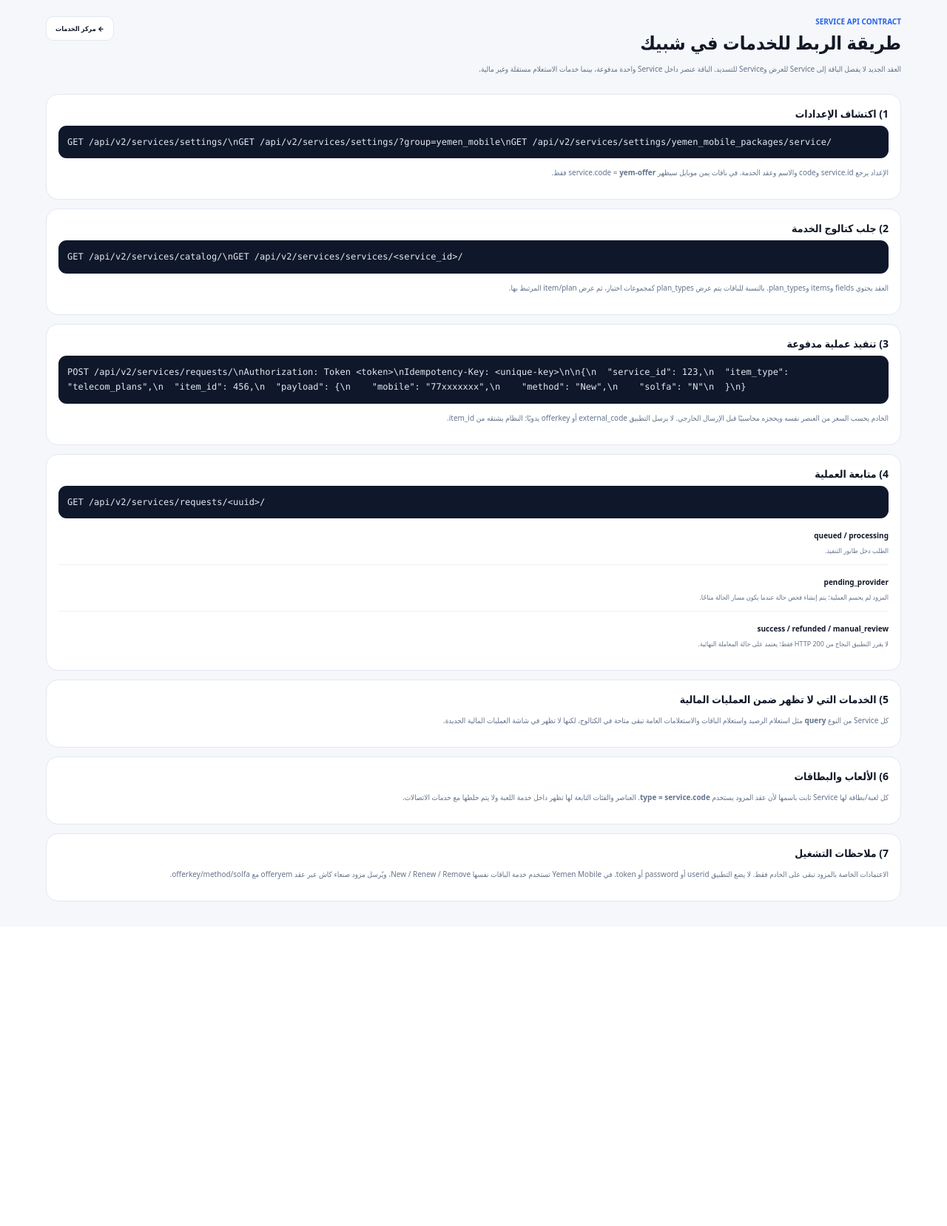
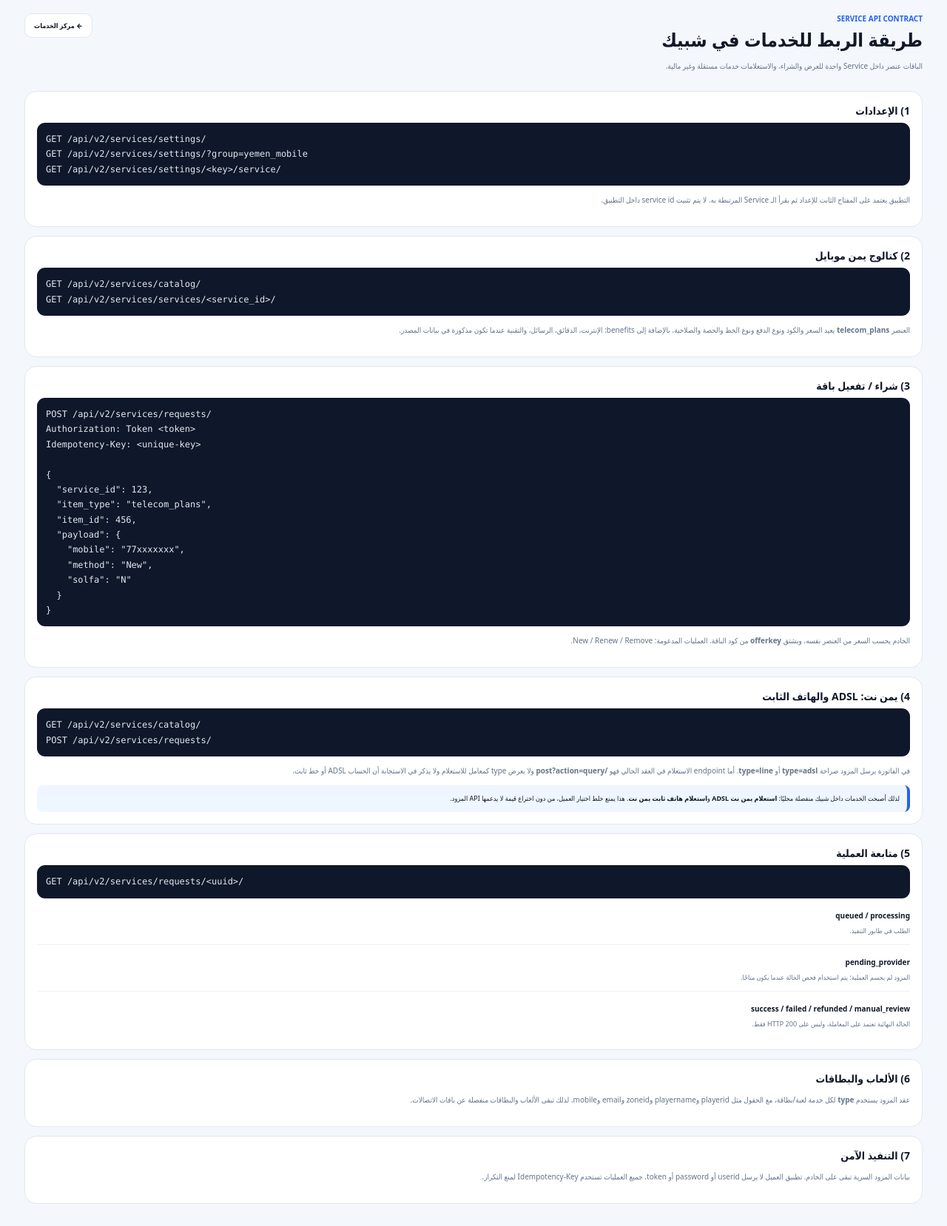
Before and after one commit to zydan25/marketplace, a Django app: page /admin/dashboard/services/v2/docs/ in a window 1280 px wide. Shown: the whole page at 74% size. Before the commit the page ends 1219 px from the top, so only its background shows below. Run offline with Django 5.2, Linux system fonts and the light colour scheme; the visitor is signed in with stand-in values (Sample User, id 1); parts of the project's set-up code (start-up, migrations or seed data) failed here and were passed over.

Commit message:
docs: document Yemen Net query distinction and package benefits

```diff
--- a/backend/templates/services/service_integration_v2.html
+++ b/backend/templates/services/service_integration_v2.html
@@ -1,12 +1,31 @@
 <!doctype html>
-<html lang="ar" dir="rtl"><head><meta charset="utf-8"><meta name="viewport" content="width=device-width,initial-scale=1"><title>طريقة الربط للخدمات — شبيك</title>
-<style>:root{--bg:#f5f7fb;--panel:#fff;--ink:#111827;--muted:#64748b;--line:#e2e8f0;--dark:#0f172a;--blue:#2563eb}*{box-sizing:border-box}body{margin:0;background:var(--bg);color:var(--ink);font-family:system-ui,-apple-system,"Segoe UI",Tahoma,Arial,sans-serif}.main{max-width:1200px;margin:auto;padding:22px}.top{display:flex;justify-content:space-between;gap:10px;align-items:flex-start;margin-bottom:14px}.eyebrow{font-size:10px;color:var(--blue);font-weight:900}h1{font-size:25px;margin:4px 0}.lead{font-size:10px;color:var(--muted);line-height:1.9}.btn{display:inline-block;border:1px solid var(--line);background:#fff;color:var(--ink);text-decoration:none;padding:9px 12px;border-radius:10px;font-size:9px;font-weight:900}.card{background:#fff;border:1px solid var(--line);border-radius:16px;padding:16px;margin-bottom:12px}.card h2{font-size:14px;margin:0 0 7px}.code{direction:ltr;text-align:left;background:#0f172a;color:#e2e8f0;padding:12px;border-radius:11px;white-space:pre-wrap;font:12px/1.7 ui-monospace,SFMono-Regular,Menlo,monospace}.step{padding:10px 0;border-bottom:1px solid #edf1f5}.step:last-child{border-bottom:0}.step b{font-size:10px}.step p{font-size:9px;color:var(--muted);line-height:1.8;margin:4px 0 0}</style></head><body><main class="main">
-<div class="top"><div><div class="eyebrow">SERVICE API CONTRACT</div><h1>طريقة الربط للخدمات في شبيك</h1><p class="lead">العقد الجديد لا يفصل الباقة إلى Service للعرض وService للتسديد. الباقة عنصر داخل Service واحدة مدفوعة، بينما خدمات الاستعلام مستقلة وغير مالية.</p></div><a class="btn" href="/admin/dashboard/services/v2/">← مركز الخدمات</a></div>
-<div class="card"><h2>1) اكتشاف الإعدادات</h2><div class="code">GET /api/v2/services/settings/\nGET /api/v2/services/settings/?group=yemen_mobile\nGET /api/v2/services/settings/yemen_mobile_packages/service/</div><p class="lead">الإعداد يرجع service.id وcode والاسم وعقد الخدمة. في باقات يمن موبايل سيظهر service.code = <b>yem-offer</b> فقط.</p></div>
-<div class="card"><h2>2) جلب كتالوج الخدمة</h2><div class="code">GET /api/v2/services/catalog/\nGET /api/v2/services/services/&lt;service_id&gt;/</div><p class="lead">العقد يحتوي fields وitems وplan_types. بالنسبة للباقات يتم عرض plan_types كمجموعات اختيار، ثم عرض item/plan المرتبط بها.</p></div>
-<div class="card"><h2>3) تنفيذ عملية مدفوعة</h2><div class="code">POST /api/v2/services/requests/\nAuthorization: Token &lt;token&gt;\nIdempotency-Key: &lt;unique-key&gt;\n\n{\n  "service_id": 123,\n  "item_type": "telecom_plans",\n  "item_id": 456,\n  "payload": {\n    "mobile": "77xxxxxxx",\n    "method": "New",\n    "solfa": "N"\n  }\n}</div><p class="lead">الخادم يحسب السعر من العنصر نفسه ويحجزه محاسبيًا قبل الإرسال الخارجي. لا يرسل التطبيق external_code أو offerkey يدويًا؛ النظام يشتقه من item_id.</p></div>
-<div class="card"><h2>4) متابعة العملية</h2><div class="code">GET /api/v2/services/requests/&lt;uuid&gt;/</div><div class="step"><b>queued / processing</b><p>الطلب دخل طابور التنفيذ.</p></div><div class="step"><b>pending_provider</b><p>المزود لم يحسم العملية؛ يتم إنشاء فحص حالة عندما يكون مسار الحالة متاحًا.</p></div><div class="step"><b>success / refunded / manual_review</b><p>لا يقرر التطبيق النجاح من HTTP 200 فقط؛ يعتمد على حالة المعاملة النهائية.</p></div></div>
-<div class="card"><h2>5) الخدمات التي لا تظهر ضمن العمليات المالية</h2><p class="lead">كل Service من النوع <b>query</b> مثل استعلام الرصيد واستعلام الباقات والاستعلامات العامة تبقى متاحة في الكتالوج، لكنها لا تظهر في شاشة العمليات المالية الجديدة.</p></div>
-<div class="card"><h2>6) الألعاب والبطاقات</h2><p class="lead">كل لعبة/بطاقة لها Service ثابت باسمها لأن عقد المزود يستخدم <b>type = service.code</b>. العناصر والفئات التابعة لها تظهر داخل خدمة اللعبة ولا يتم خلطها مع خدمات الاتصالات.</p></div>
-<div class="card"><h2>7) ملاحظات التشغيل</h2><p class="lead">الاعتمادات الخاصة بالمزود تبقى على الخادم فقط. لا يضع التطبيق userid أو password أو token. في Yemen Mobile تستخدم خدمة الباقات نفسها New / Renew / Remove، ويُرسل مزود صنعاء كاش عبر عقد offeryem مع offerkey/method/solfa.</p></div>
+<html lang="ar" dir="rtl">
+<head><meta charset="utf-8"><meta name="viewport" content="width=device-width,initial-scale=1"><title>طريقة الربط للخدمات — شبيك</title>
+<style>:root{--bg:#f4f7fb;--panel:#fff;--ink:#111827;--muted:#64748b;--line:#e2e8f0;--dark:#0f172a;--blue:#2563eb}*{box-sizing:border-box}body{margin:0;background:var(--bg);color:var(--ink);font-family:system-ui,-apple-system,"Segoe UI",Tahoma,Arial,sans-serif}.main{max-width:1250px;margin:auto;padding:18px}.top{display:flex;justify-content:space-between;gap:10px;align-items:flex-start;margin-bottom:14px}.eyebrow{font-size:10px;color:var(--blue);font-weight:900}h1{font-size:25px;margin:4px 0}.lead{font-size:10px;color:var(--muted);line-height:1.9}.btn{display:inline-block;border:1px solid var(--line);background:#fff;color:var(--ink);text-decoration:none;padding:9px 12px;border-radius:10px;font-size:9px;font-weight:900}.card{background:#fff;border:1px solid var(--line);border-radius:16px;padding:16px;margin-bottom:12px}.card h2{font-size:14px;margin:0 0 7px}.code{direction:ltr;text-align:left;background:#0f172a;color:#e2e8f0;padding:12px;border-radius:11px;white-space:pre-wrap;font:12px/1.7 ui-monospace,SFMono-Regular,Menlo,monospace}.note{border-right:4px solid var(--blue);background:#eff6ff;padding:10px;border-radius:8px;font-size:9px;line-height:1.8}.step{padding:10px 0;border-bottom:1px solid #edf1f5}.step:last-child{border-bottom:0}.step b{font-size:10px}.step p{font-size:9px;color:var(--muted);line-height:1.8;margin:4px 0 0}</style></head>
+<body><main class="main">
+<div class="top"><div><div class="eyebrow">SERVICE API CONTRACT</div><h1>طريقة الربط للخدمات في شبيك</h1><p class="lead">الباقات عنصر داخل Service واحدة للعرض والشراء، والاستعلامات خدمات مستقلة وغير مالية.</p></div><a class="btn" href="/admin/dashboard/services/v2/">← مركز الخدمات</a></div>
+<div class="card"><h2>1) الإعدادات</h2><div class="code">GET /api/v2/services/settings/
+GET /api/v2/services/settings/?group=yemen_mobile
+GET /api/v2/services/settings/&lt;key&gt;/service/</div><p class="lead">التطبيق يعتمد على المفتاح الثابت للإعداد ثم يقرأ الـ Service المرتبطة به. لا يتم تثبيت service id داخل التطبيق.</p></div>
+<div class="card"><h2>2) كتالوج يمن موبايل</h2><div class="code">GET /api/v2/services/catalog/
+GET /api/v2/services/services/&lt;service_id&gt;/</div><p class="lead">العنصر <b>telecom_plans</b> يعيد السعر والكود ونوع الدفع ونوع الخط والحصة والصلاحية، بالإضافة إلى benefits: الإنترنت، الدقائق، الرسائل، والتقنية عندما تكون مذكورة في بيانات المصدر.</p></div>
+<div class="card"><h2>3) شراء / تفعيل باقة</h2><div class="code">POST /api/v2/services/requests/
+Authorization: Token &lt;token&gt;
+Idempotency-Key: &lt;unique-key&gt;
+
+{
+  "service_id": 123,
+  "item_type": "telecom_plans",
+  "item_id": 456,
+  "payload": {
+    "mobile": "77xxxxxxx",
+    "method": "New",
+    "solfa": "N"
+  }
+}</div><p class="lead">الخادم يحسب السعر من العنصر نفسه، ويشتق <b>offerkey</b> من كود الباقة. العمليات المدعومة: New / Renew / Remove.</p></div>
+<div class="card"><h2>4) يمن نت: ADSL والهاتف الثابت</h2><div class="code">GET /api/v2/services/catalog/
+POST /api/v2/services/requests/</div><p class="lead">في الفاتورة يرسل المزود صراحة <b>type=adsl</b> أو <b>type=line</b>. أما endpoint الاستعلام في العقد الحالي فهو <b>/post?action=query</b> ولا يعرض type كمعامل للاستعلام ولا يذكر في الاستجابة أن الحساب ADSL أو خط ثابت.</p><div class="note">لذلك أصبحت الخدمات داخل شبيك منفصلة محليًا: <b>استعلام يمن نت ADSL</b> و<b>استعلام هاتف ثابت يمن نت</b>. هذا يمنع خلط اختيار العميل، من دون اختراع قيمة لا يدعمها API المزود.</div></div>
+<div class="card"><h2>5) متابعة العملية</h2><div class="code">GET /api/v2/services/requests/&lt;uuid&gt;/</div><div class="step"><b>queued / processing</b><p>الطلب في طابور التنفيذ.</p></div><div class="step"><b>pending_provider</b><p>المزود لم يحسم العملية؛ يتم استخدام فحص الحالة عندما يكون متاحًا.</p></div><div class="step"><b>success / failed / refunded / manual_review</b><p>الحالة النهائية تعتمد على المعاملة، وليس على HTTP 200 فقط.</p></div></div>
+<div class="card"><h2>6) الألعاب والبطاقات</h2><p class="lead">عقد المزود يستخدم <b>type</b> لكل خدمة لعبة/بطاقة، مع الحقول مثل playerid وplayername وzoneid وemail وmobile. لذلك تبقى الألعاب والبطاقات منفصلة عن باقات الاتصالات.</p></div>
+<div class="card"><h2>7) التنفيذ الآمن</h2><p class="lead">بيانات المزود السرية تبقى على الخادم. تطبيق العميل لا يرسل userid أو password أو token. جميع العمليات تستخدم Idempotency-Key لمنع التكرار.</p></div>
 </main></body></html>
```
